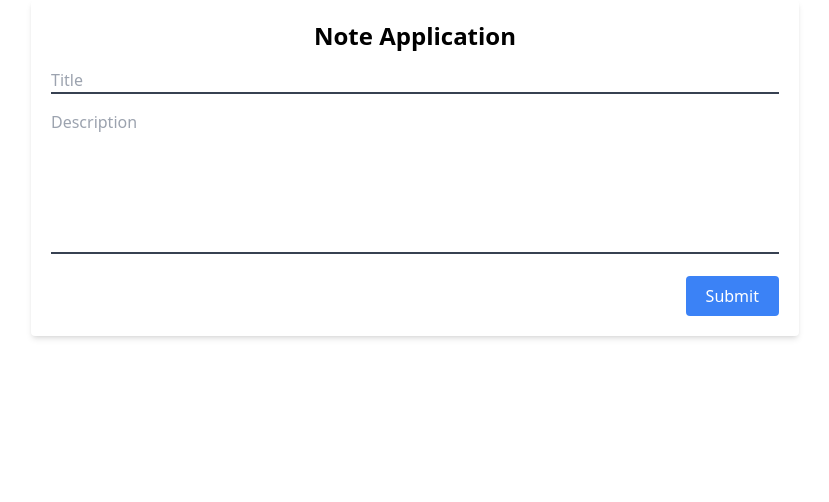
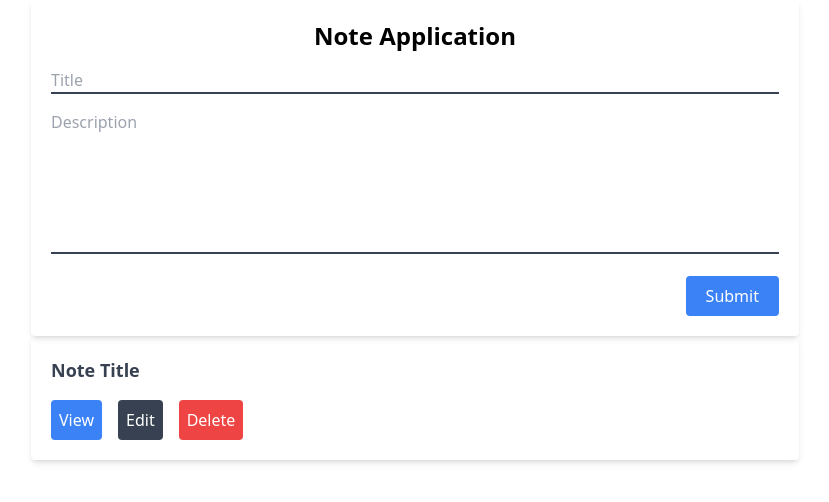
Before and after one commit to amitkr7/RNToDoApp, a React (Vite) app in the folder frontend/: page / in a window 1280 px wide. Shown: the top 502 px of the page, without its empty margins (225-1054 px from the left). Built offline with nearby package versions, Linux system fonts and the light colour scheme.

Commit message:
NoteItem Component

```diff
--- a/frontend/src/App.tsx
+++ b/frontend/src/App.tsx
@@ -1,6 +1,9 @@
+import NoteItem from './components/NoteItem';
+
 const App = () => {
   return (
-    <div className='max-w-3xl mx-auto bg-white shadow-md rounded p-5 space-y-4'>
+    <div className='max-w-3xl mx-auto bg-white'>
+      <div className='shadow-md rounded p-5 space-y-4'>
         <h1 className='font-semibold text-2xl text-center'>Note Application</h1>
         <div>
           <input
@@ -21,6 +24,9 @@ const App = () => {
           </button>
         </div>
       </div>
+
+      <NoteItem title='Note Title' />
+    </div>
   );
 };
 
--- /dev/null
+++ b/frontend/src/components/NoteItem.tsx
@@ -0,0 +1,20 @@
+import { FC } from 'react';
+
+interface Props {
+  title?: string;
+}
+
+const NoteItem: FC<Props> = ({ title }) => {
+  return (
+    <div className='shadow-md rounded p-5 space-y-4'>
+      <div className='font-semibold text-gray-700 text-lg mb-4'>{title}</div>
+      <div className='space-x-4'>
+        <button className='bg-blue-500 text-white p-2 rounded'>View</button>
+        <button className='bg-gray-700 text-white p-2 rounded'>Edit</button>
+        <button className='bg-red-500 text-white p-2 rounded'>Delete</button>
+      </div>
+    </div>
+  );
+};
+
+export default NoteItem;
```
Lines whose indentation alone changed are shown as unchanged.
